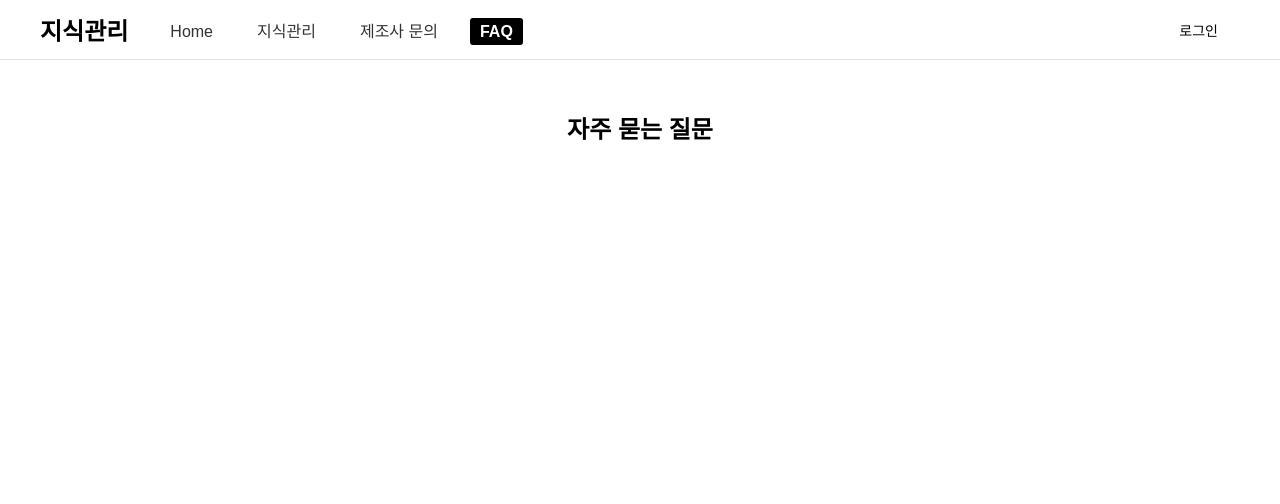
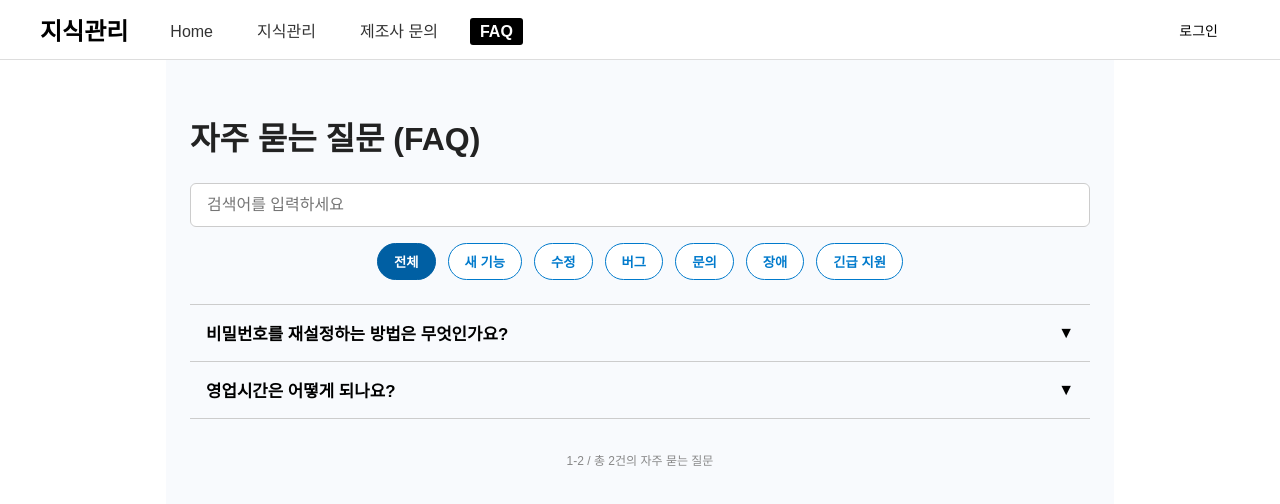
Before and after one commit to CookKMS/Cook_KMS_FrontEnd, a React (Create React App) app: page /faq in a window 1280 px wide. Shown: the top 504 px of the page. Built offline with nearby package versions, Linux system fonts and the light colour scheme.

Commit message:
.Feac FAQ기능 구현
.Feac FAQ 기능 구현 완료
FAQPage.js
FAQPage.css

```diff
--- a/src/pages/FAQPage.js
+++ b/src/pages/FAQPage.js
@@ -1,18 +1,180 @@
-import React from 'react';
-import Header from '../components/Header'; // ✅ 추가
-import '../styles/FAQPage.css';
+import React, { useEffect, useState } from "react";
+import Header from "../components/Header";
+import "../styles/FAQPage.css";
 
-function FAQPage() {
+const categories = [
+  "전체",
+  "새 기능",
+  "수정",
+  "버그",
+  "문의",
+  "장애",
+  "긴급 지원",
+];
+
+export default function FAQpage() {
+  const [faqData, setFaqData] = useState([]); // FAQ 목록 데이터 상태 관리
+  const [searchTerm, setSearchTerm] = useState(""); // 검색어 상태
+  const [selectedCategory, setSelectedCategory] = useState("전체"); // 선택된 카테고리 상태
+  const [expandedIndex, setExpandedIndex] = useState(null); // 현재 열려있는 FAQ 항목 인덱스
+
+  /**
+   * TODO: 백엔드 Flask API 연동 부분
+   * 컴포넌트 마운트 시 실행되어 서버에서 FAQ 목록을 가져옴
+   * - API 엔드포인트: GET /api/faqs (예상)
+   * - 응답 데이터는 FAQ 리스트 형태 (id, category, question, answer)
+   * - answer는 텍스트 또는 HTML 문자열로 전달 가능
+   */
+  useEffect(() => {
+    async function fetchFaqs() {
+      try {
+        // 실제 API 호출 예시:
+        // const res = await fetch("/api/faqs");
+        // const data = await res.json();
+        // setFaqData(data);
+
+        // 현재는 프론트 개발 및 테스트용 더미 데이터 설정
+        setFaqData([
+          {
+            id: 1,
+            category: "전체",
+            question: "비밀번호를 재설정하는 방법은 무엇인가요?",
+            answer: (
+              <>
+                <p>비밀번호 재설정을 위해서는:</p>
+                <ol>
+                  <li>로그인 페이지에서 '비밀번호 찾기' 링크를 클릭하세요.</li>
+                  <li>가입 시 사용한 이메일 주소를 입력하세요.</li>
+                  <li>이메일로 전송된 링크를 통해 새 비밀번호를 설정할 수 있습니다.</li>
+                  <li>비밀번호는 최소 8자 이상, 영문 대소문자, 숫자, 특수문자를 포함해야 합니다.</li>
+                </ol>
+                <p>문제가 지속될 경우 고객센터로 문의해 주세요.</p>
+              </>
+            ),
+          },
+          {
+            id: 2,
+            category: "전체",
+            question: "영업시간은 어떻게 되나요?",
+            answer: "영업시간은 평일 오전 9시부터 오후 6시까지입니다.",
+          },
+          // 필요시 더 많은 FAQ 항목 추가
+        ]);
+      } catch (error) {
+        console.error("FAQ 데이터 불러오기 실패:", error);
+      }
+    }
+    fetchFaqs();
+  }, []);
+
+  /**
+   * FAQ 데이터 필터링 처리
+   * - 선택된 카테고리와 일치하거나 전체("전체")인 경우만 필터링
+   * - 검색어가 질문 또는 답변에 포함된 경우만 필터링
+   */
+  const filteredFaqs = faqData.filter((faq) => {
+    const matchesCategory =
+      selectedCategory === "전체" || faq.category === selectedCategory;
+
+    const matchesSearch =
+      faq.question.toLowerCase().includes(searchTerm.toLowerCase()) ||
+      (typeof faq.answer === "string"
+        ? faq.answer.toLowerCase().includes(searchTerm.toLowerCase())
+        : false);
+
+    return matchesCategory && matchesSearch;
+  });
+
+  // FAQ 질문 항목 토글 열기/닫기 처리 함수
+  const toggleExpand = (index) => {
+    setExpandedIndex(expandedIndex === index ? null : index);
+  };
+
   return (
     <>
-      <Header /> {/* ✅ 헤더 연결 */}
-      <div className="faq-page">
-        <h2 className="faq-title">자주 묻는 질문</h2>
-        <div className="faq-bottom">
-        </div>
-      </div>
+      <Header /> {/* 페이지 상단 헤더 */}
+      <main className="container faq-page">
+        <h1>자주 묻는 질문 (FAQ)</h1>
+
+        {/* 검색 입력 필드 */}
+        <input
+          type="search"
+          aria-label="검색어 입력"
+          placeholder="검색어를 입력하세요"
+          className="faq-search"
+          value={searchTerm}
+          onChange={(e) => setSearchTerm(e.target.value)}
+        />
+
+        {/* 카테고리 필터 버튼 그룹 */}
+        <nav className="faq-categories" role="list">
+          {categories.map((cat) => (
+            <button
+              key={cat}
+              type="button"
+              className={`faq-category-btn ${
+                selectedCategory === cat ? "active" : ""
+              }`}
+              onClick={() => setSelectedCategory(cat)}
+              role="listitem"
+            >
+              {cat}
+            </button>
+          ))}
+        </nav>
+
+        {/* FAQ 리스트 영역 */}
+        <section aria-label="FAQ 목록" className="faq-list">
+          {filteredFaqs.length === 0 ? (
+            <p className="no-results">조회되는 FAQ가 없습니다.</p>
+          ) : (
+            filteredFaqs.map((faq, idx) => (
+              <article
+                key={faq.id}
+                className={`faq-item ${expandedIndex === idx ? "expanded" : ""}`}
+              >
+                {/* 질문 버튼 */}
+                <button
+                  className="faq-question"
+                  onClick={() => toggleExpand(idx)}
+                  aria-expanded={expandedIndex === idx}
+                  aria-controls={`faq-answer-${idx}`}
+                  id={`faq-question-${idx}`}
+                >
+                  {faq.question}
+                  <span className="faq-toggle-icon" aria-hidden="true">
+                    {expandedIndex === idx ? "▲" : "▼"}
+                  </span>
+                </button>
+
+                {/* 답변 영역: 열려있을 때만 표시 */}
+                {expandedIndex === idx && (
+                  <div
+                    id={`faq-answer-${idx}`}
+                    className="faq-answer"
+                    role="region"
+                    aria-labelledby={`faq-question-${idx}`}
+                  >
+                    {/* 답변이 문자열인지 React 노드인지에 따라 렌더링 분기 */}
+                    {typeof faq.answer === "string" ? (
+                      <p>{faq.answer}</p>
+                    ) : (
+                      faq.answer
+                    )}
+                  </div>
+                )}
+              </article>
+            ))
+          )}
+        </section>
+
+        {/* 하단 FAQ 개수 표시 */}
+        <footer className="faq-footer">
+          <small>
+            1-{filteredFaqs.length} / 총 {faqData.length}건의 자주 묻는 질문
+          </small>
+        </footer>
+      </main>
     </>
   );
 }
-
-export default FAQPage;
--- a/src/styles/FAQPage.css
+++ b/src/styles/FAQPage.css
@@ -1,27 +1,100 @@
 .faq-page {
-  width: 80%;
+  padding: 2rem 1rem;
+  max-width: 800px;
   margin: 0 auto;
-  padding: 30px 0;
-  font-family: 'Arial', sans-serif;
 }
 
-.faq-title {
-  text-align: center;
-  margin-bottom: 20px;
+.faq-page h1 {
+  margin-bottom: 1.5rem;
 }
 
-.faq-bottom {
+.faq-search {
+  width: 100%;
+  padding: 0.75rem 1rem;
+  font-size: 1rem;
+  border: 1px solid #ccc;
+  border-radius: 6px;
+  margin-bottom: 1rem;
+}
+
+.faq-categories {
+  display: flex;
+  gap: 0.75rem;
+  flex-wrap: wrap;
+  justify-content: center;
+  margin-bottom: 1.5rem;
+}
+
+.faq-category-btn {
+  padding: 0.5rem 1rem;
+  border: 1.5px solid #007acc;
+  background: white;
+  color: #007acc;
+  font-weight: 600;
+  border-radius: 9999px;
+  cursor: pointer;
+  transition: background-color 0.3s ease, color 0.3s ease;
+}
+
+.faq-category-btn:hover {
+  background-color: #007acc;
+  color: white;
+}
+
+.faq-category-btn.active {
+  background-color: #005fa3;
+  color: white;
+  border-color: #005fa3;
+}
+
+.faq-list {
+  border-top: 1px solid #ccc;
+}
+
+.faq-item {
+  border-bottom: 1px solid #ccc;
+}
+
+.faq-question {
+  width: 100%;
+  background: none;
+  border: none;
+  padding: 1rem 1rem;
+  text-align: left;
+  font-weight: 600;
+  font-size: 1.05rem;
   display: flex;
   justify-content: space-between;
   align-items: center;
-  margin-top: 20px;
+  cursor: pointer;
 }
 
-.write-button {
-  background-color: black;
-  color: white;
-  border: none;
-  padding: 10px 20px;
-  cursor: pointer;
-  border-radius: 3px;
+.faq-question:hover {
+  background-color: #f0f8ff;
 }
+
+.faq-toggle-icon {
+  font-size: 1rem;
+  margin-left: 0.5rem;
+}
+
+.faq-answer {
+  padding: 0 1rem 1rem 1rem;
+  font-size: 0.95rem;
+  color: #333;
+  line-height: 1.4;
+}
+
+.no-results {
+  padding: 1rem;
+  text-align: center;
+  font-style: italic;
+  color: #666;
+}
+
+.faq-footer {
+  margin-top: 2rem;
+  text-align: center;
+  color: #888;
+  font-size: 0.9rem;
+}
```
